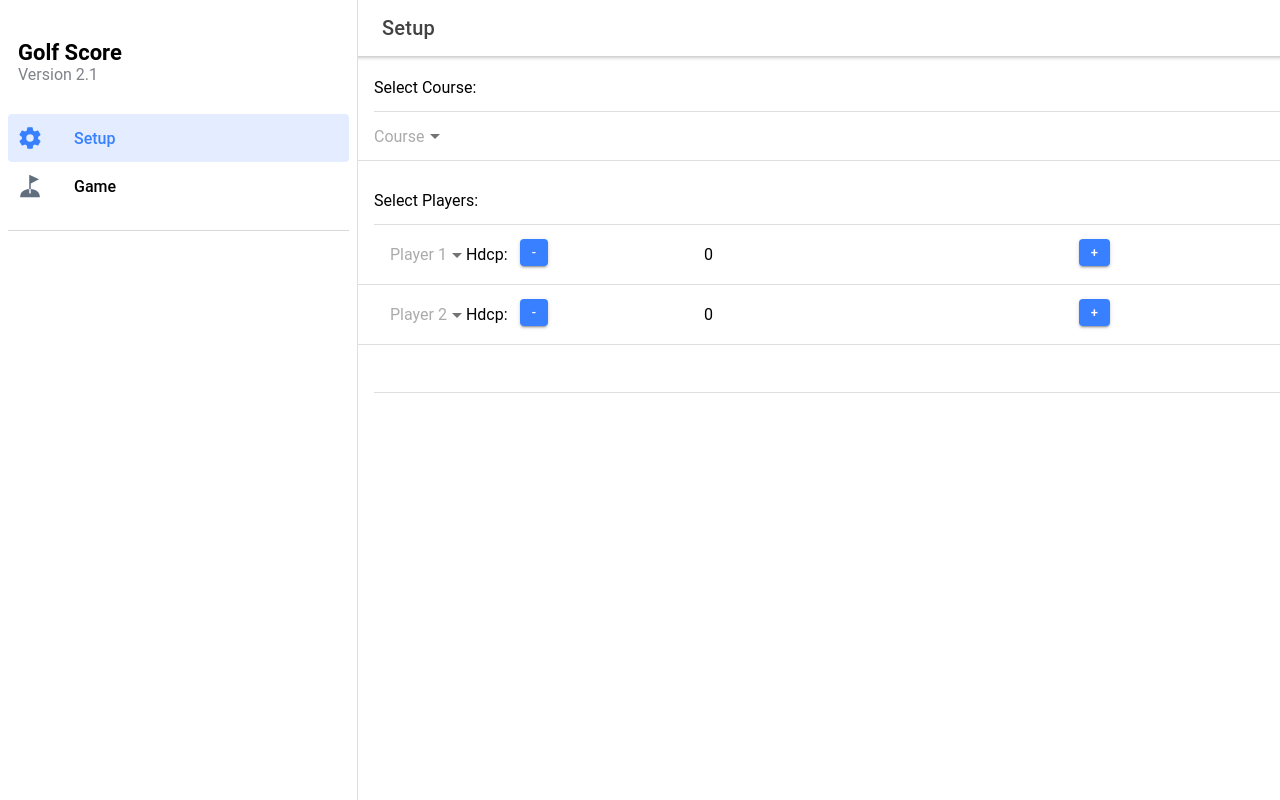
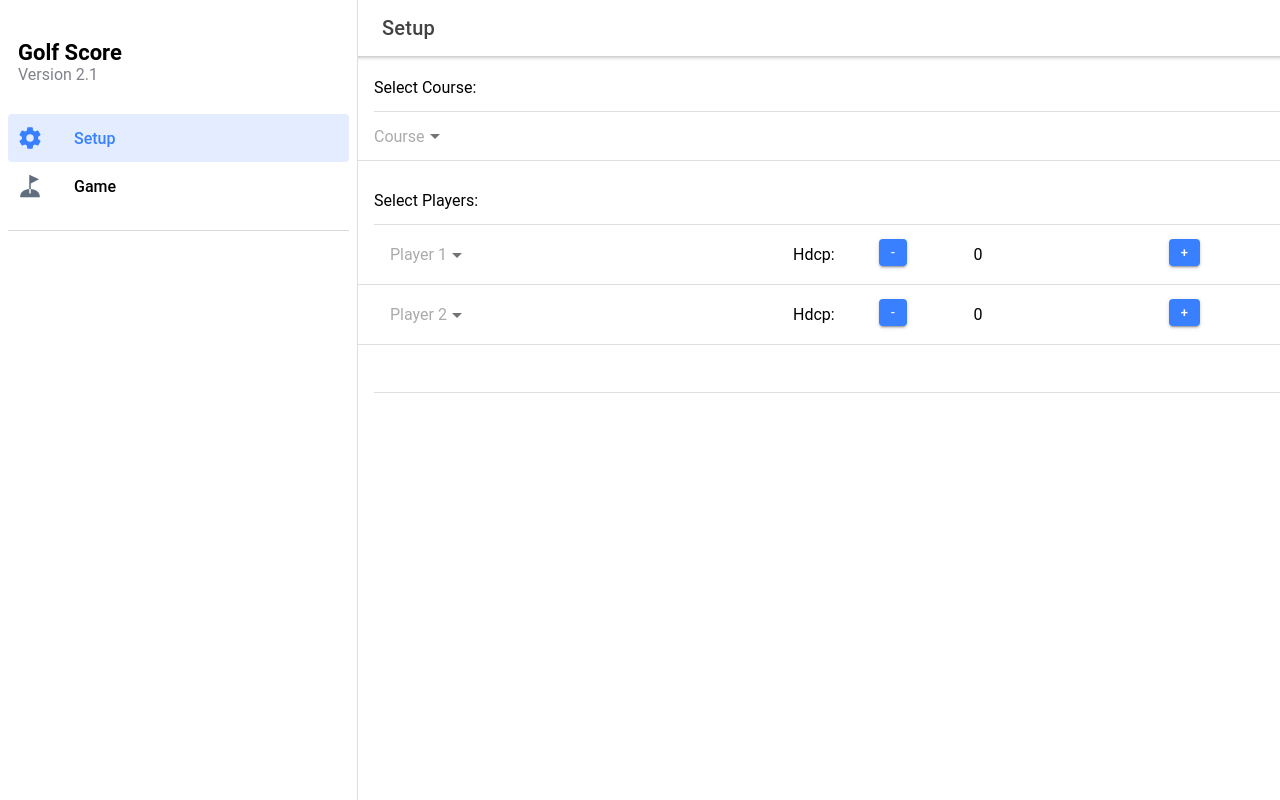
Before and after one commit to mlaskey53/iGolfScore, a React (Create React App) app: page /page/Setup in a window 1280 px wide. Built offline with nearby package versions, Linux system fonts and the light colour scheme.

Commit message:
Wired selected course to State, added Game page displaying course.

```diff
--- a/src/App.tsx
+++ b/src/App.tsx
@@ -3,7 +3,7 @@ import { IonReactRouter } from '@ionic/react-router';
 import { Redirect, Route } from 'react-router-dom';
 import Menu from './components/Menu';
 import Setup from './pages/Setup';
-import Page from './pages/Page';
+import Game from './pages/Game';
 
 /* Core CSS required for Ionic components to work properly */
 import '@ionic/react/css/core.css';
@@ -40,7 +40,7 @@ const App: React.FC = () => {
               <Setup />
             </Route>
             <Route path="/page/Game" exact={true}>
-              <Page />
+              <Game />
             </Route>
           </IonRouterOutlet>
         </IonSplitPane>
--- a/src/components/NumInput.tsx
+++ b/src/components/NumInput.tsx
@@ -3,18 +3,19 @@ import { IonButton, IonGrid, IonRow, IonCol, IonInput } from '@ionic/react';
 
 interface NumInputProps {
   name: string;
+  slot: string;
 }
 
-const NumInput: React.FC<NumInputProps> = ({ name }) => {
+const NumInput: React.FC<NumInputProps> = ({ name, slot }) => {
 
   const  [ numVal, setNumVal ] = useState(0);
 
   return (
-      <IonGrid>
+      <IonGrid slot={slot}>
         <IonRow>
           <IonCol><IonButton onClick={() => { setNumVal( numVal - 1 ) }}>-</IonButton></IonCol>
           <IonCol size="6">
-            <IonInput>{numVal}</IonInput>
+            <IonInput name={name}>{numVal}</IonInput>
           </IonCol>
           <IonCol><IonButton onClick={() => { setNumVal( numVal + 1 ) }}>+</IonButton></IonCol>
         </IonRow>
--- /dev/null
+++ b/src/pages/Game.tsx
@@ -0,0 +1,44 @@
+import { IonButtons, IonContent, IonHeader, IonMenuButton, IonPage, IonTitle, IonToolbar,
+  IonList, IonItem, IonLabel } from '@ionic/react';
+import { useContext, useState } from 'react';
+import { AppContext, Course } from '../State';
+import './Page.css';
+
+const Page: React.FC = () => {
+
+  const title = "Game";
+
+  const { state, dispatch } = useContext(AppContext);
+
+  return (
+    <IonPage>
+      <IonHeader>
+        <IonToolbar>
+          <IonButtons slot="start">
+            <IonMenuButton />
+          </IonButtons>
+          <IonTitle>{title}</IonTitle>
+        </IonToolbar>
+      </IonHeader>
+
+      <IonContent fullscreen>
+        <IonHeader collapse="condense">
+          <IonToolbar>
+            <IonTitle size="large">{title}</IonTitle>
+          </IonToolbar>
+        </IonHeader>
+
+        <IonList>
+        <IonItem>
+          <IonLabel>
+            <h2>Course:  {state.course.name}</h2>
+          </IonLabel>
+        </IonItem>
+        </IonList>
+
+      </IonContent>
+    </IonPage>
+  );
+};
+
+export default Page;
--- a/src/pages/Setup.tsx
+++ b/src/pages/Setup.tsx
@@ -11,6 +11,8 @@ interface SetupData {
 }
 
 const Setup: React.FC = () => {
+
+  const { state, dispatch } = useContext(AppContext);
 
 //  const [ storedData, setStoredData ] = useState<StoredData>( { courses: [], playerNames: [] } );
   const [setupData, setSetupData] = useState<SetupData>( { courses: [ { name: '<Add course>', pairedWith: '', pars: [], hdcps: [] } ], playerNames: [ '<Add player>' ] } );
@@ -53,13 +55,14 @@ const Setup: React.FC = () => {
           </IonLabel>
         </IonItem>
         <IonItem>
-          <IonSelect placeholder="Course">
+          <IonSelect placeholder="Course" onIonChange={(e) => dispatch( {type: "setCourse", newval: e.detail.value} )}>
             { setupData.courses.map( (course:Course, idx:number) => (
             <IonSelectOption key={idx} value={course}>{ course.name }</IonSelectOption>
             ) )}
           </IonSelect>
         </IonItem>
         </IonList>
+
         <IonList>
         <IonItem>
           <IonLabel>
@@ -72,8 +75,8 @@ const Setup: React.FC = () => {
             <IonSelectOption value={name}>{ name }</IonSelectOption>
             ) )}
           </IonSelect>
-          <IonLabel>Hdcp:</IonLabel>
-          <NumInput name="hdcp1"></NumInput>
+          <IonLabel slot="end">Hdcp:</IonLabel>
+          <NumInput name="hdcp1" slot="end"></NumInput>
         </IonItem>
         <IonItem>
           <IonSelect placeholder="Player 2">
@@ -81,8 +84,8 @@ const Setup: React.FC = () => {
             <IonSelectOption value={name}>{ name }</IonSelectOption>
             ) )}
           </IonSelect>
-          <IonLabel>Hdcp:</IonLabel>
-          <NumInput name="hdcp2"></NumInput>
+          <IonLabel slot="end">Hdcp:</IonLabel>
+          <NumInput name="hdcp2" slot="end"></NumInput>
         </IonItem>
         <IonItem>
           <IonLabel>{status}</IonLabel>
```
